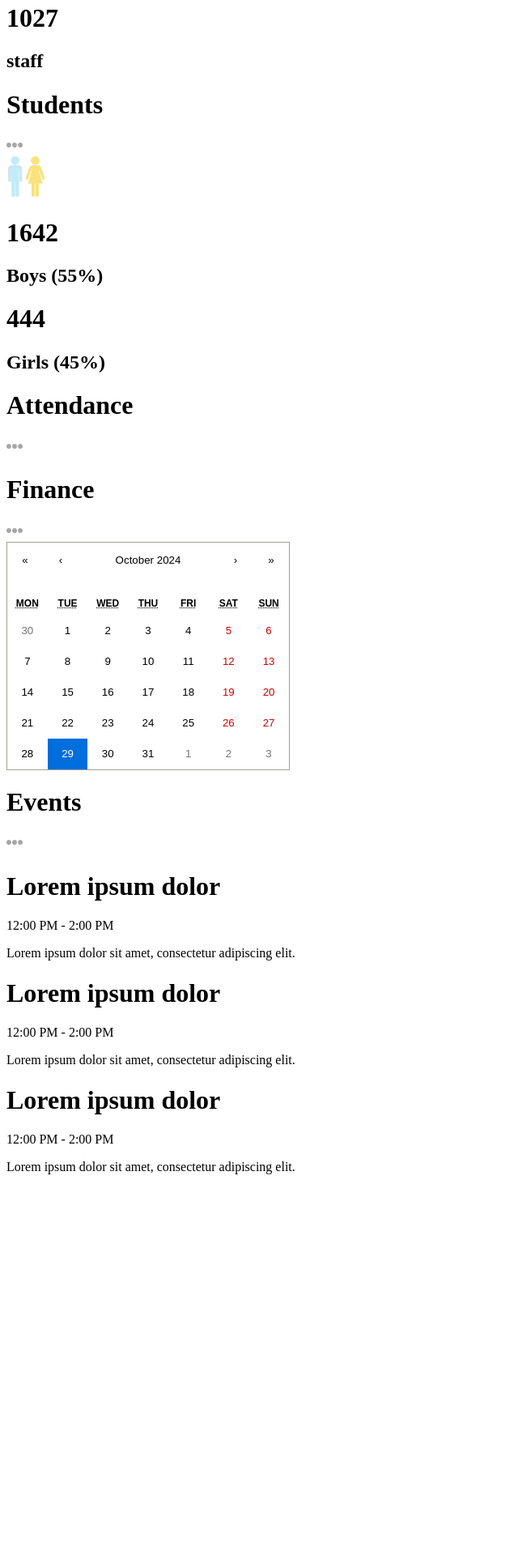
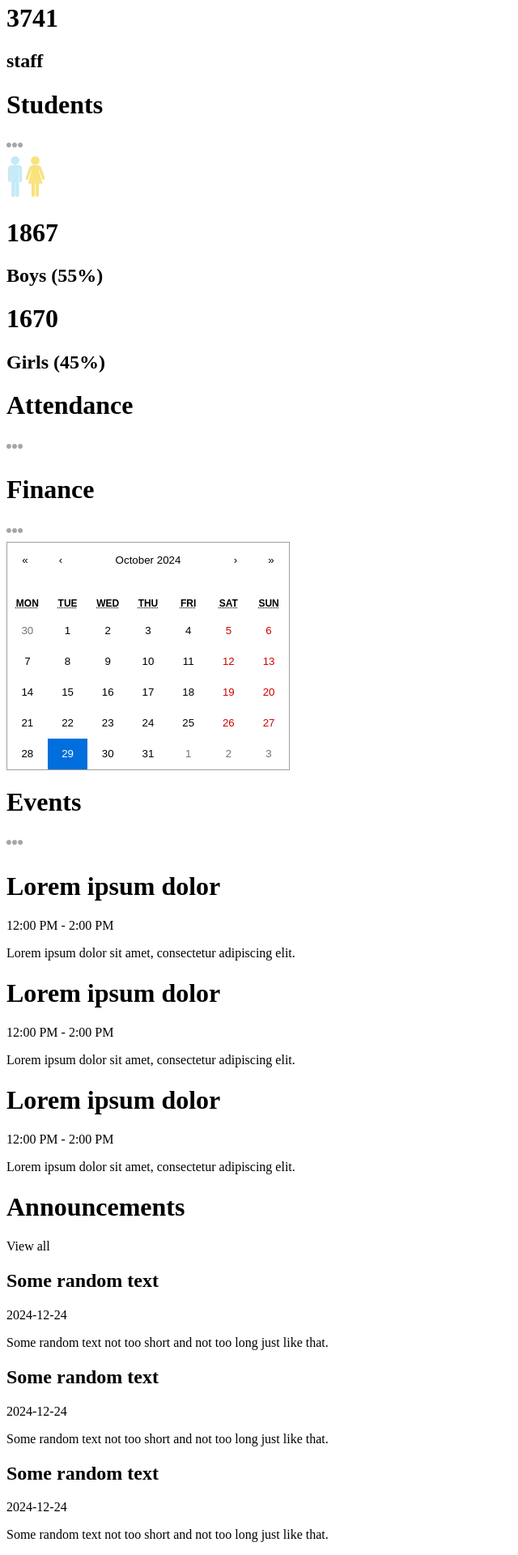
Before and after one commit to PotashinAndrey/school_managment, a Next.js app: page /admin in a window 1280 px wide. Shown: the part 731-2651 px from the top of the page at 81% size, without its empty margins (0-640 px from the left). Before the commit the page ends 2197 px from the top, so only its background shows below. Built offline with nearby package versions, Linux system fonts and the light colour scheme.

Commit message:
Announcements markup for admin dashboard

```diff
--- a/src/app/(dashboard)/admin/page.tsx
+++ b/src/app/(dashboard)/admin/page.tsx
@@ -1,3 +1,4 @@
+import Announcements from "@/components/Announcements";
 import AttendanceChart from "@/components/AttendanceChart";
 import CountChart from "@/components/CountChart";
 import EventCalendar from "@/components/EventCalendar";
@@ -28,6 +29,7 @@ const AdminPage = () => {
       </div>
       <div className="w-full lg:w-1/3 flex flex-col gap-8">
         <EventCalendar />
+        <Announcements />
       </div>
     </div>
   );
--- a/src/app/(dashboard)/layout.tsx
+++ b/src/app/(dashboard)/layout.tsx
@@ -17,7 +17,7 @@ export default function DashboardLayout({
           className="flex items-center justify-center lg:justify-start gap-2"
         >
           <Image src="/logo.png" alt="Logo" width="32" height="32" />
-          <span className="hidden lg:block">Logo will me here</span>
+          <span className="hidden lg:block font-bold">Logo will be here</span>
         </Link>
         <Menu />
       </div>
--- /dev/null
+++ b/src/components/Announcements.tsx
@@ -0,0 +1,41 @@
+const Announcements = () => {
+  return (
+    <div className="bg-white p-4 rounded-md">
+      <div className="flex items-center justify-between">
+        <h1 className="text-lg font-semibold">Announcements</h1>
+        <span className="text-xs text-gray-400">View all</span>
+      </div>
+      <div className="flex flex-col gap-4 mt-4">
+        <div className="bg-lightSky rounded-md p-4">
+          <div className="flex items-center justify-between">
+            <h2 className="font-medium">Some random text</h2>
+            <span className="text-sm text-gray-400 bg-white rounded-md px-1 py-1">
+              2024-12-24{" "}
+            </span>
+          </div>
+          <p className="text-sm text-gray-400 mt-1">Some random text not too short and not too long just like that.</p>
+        </div>
+        <div className="bg-lightPurpuleBase rounded-md p-4">
+          <div className="flex items-center justify-between">
+            <h2 className="font-medium">Some random text</h2>
+            <span className="text-sm text-gray-400 bg-white rounded-md px-1 py-1">
+              2024-12-24{" "}
+            </span>
+          </div>
+          <p className="text-sm text-gray-400 mt-1">Some random text not too short and not too long just like that.</p>
+        </div>
+        <div className="bg-lightYellowBase rounded-md p-4">
+          <div className="flex items-center justify-between">
+            <h2 className="font-medium">Some random text</h2>
+            <span className="text-sm text-gray-400 bg-white rounded-md px-1 py-1">
+              2024-12-24{" "}
+            </span>
+          </div>
+          <p className="text-sm text-gray-400 mt-1">Some random text not too short and not too long just like that.</p>
+        </div>
+      </div>
+    </div>
+  );
+};
+
+export default Announcements;
--- a/src/components/CountChart.tsx
+++ b/src/components/CountChart.tsx
@@ -56,12 +56,12 @@ const CountChart = () => {
       <div className="flex justify-center gap-16">
         <div className="flex flex-col gap-1">
           <div className="w-5 h-5 bg-sky rounded-full" />
-          <h1 className="font-bold">{Math.floor(Math.random() * 2000)}</h1>
+          <h1 className="font-bold">{1867}</h1>
           <h2 className="text-xs text-gray-300">Boys (55%)</h2>
         </div>
         <div className="flex flex-col gap-1">
           <div className="w-5 h-5 bg-yellowBase rounded-full" />
-          <h1 className="font-bold">{Math.floor(Math.random() * 2000)}</h1>
+          <h1 className="font-bold">{1670}</h1>
           <h2 className="text-xs text-gray-300">Girls (45%)</h2>
         </div>
       </div>
--- a/src/components/UserCard.tsx
+++ b/src/components/UserCard.tsx
@@ -9,7 +9,7 @@ interface UserCard {
 export const UserCard = ({
   type,
   date = "2024/25",
-  counter = Math.floor(Math.random() * 5000),
+  counter = 3741,
 }: UserCard) => {
   return (
     <div className="rounded-2xl odd:bg-purpuleBase even:bg-yellowBase p-4 flex-1 min-w-[130px]  ">
```
